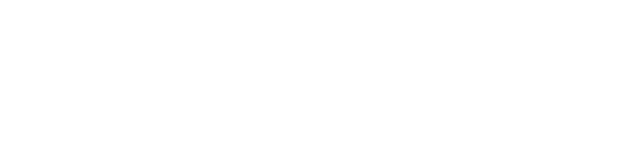
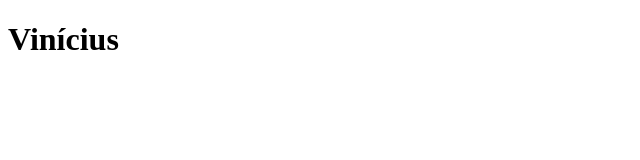
Before and after one commit to ViniciusCL843/Aula, a plain HTML site: page index.html in a window 1280 px wide. Shown: the whole page, without its empty margins (0-640 px from the left). Drawn offline with Linux system fonts and the light colour scheme.

Commit message:
Adição do Nome

```diff
--- a/index.html
+++ b/index.html
@@ -7,6 +7,6 @@
     <title>Document</title>
 </head>
 <body>
-
+    <h1> Vinícius </h1>
 </body>
 </html>
```
